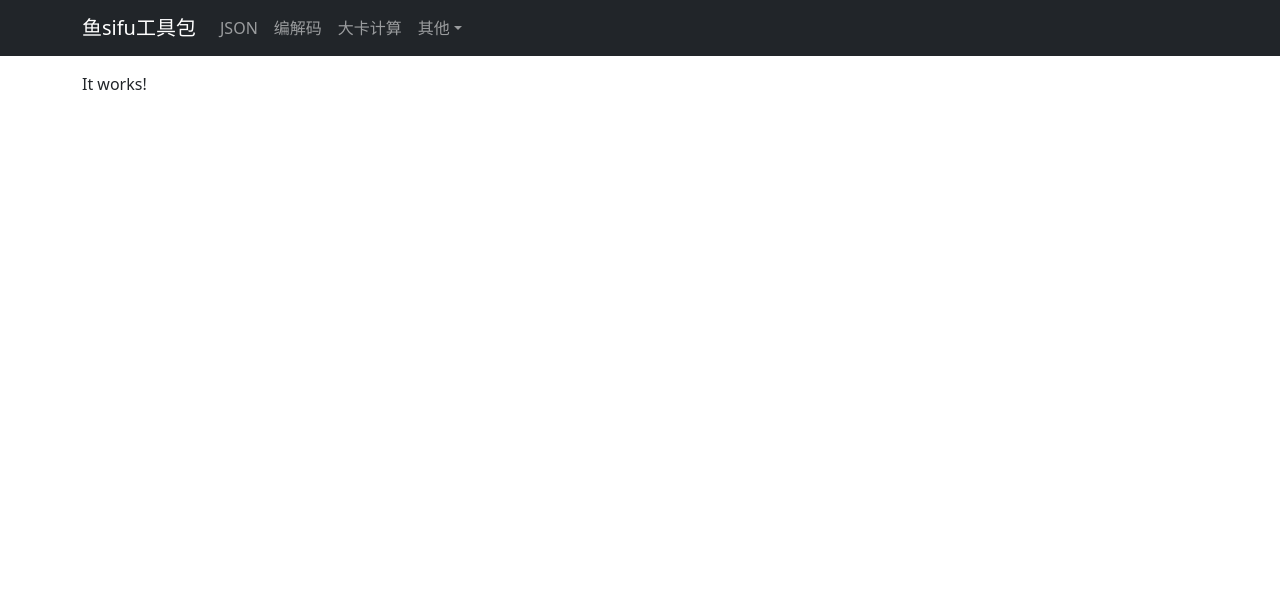
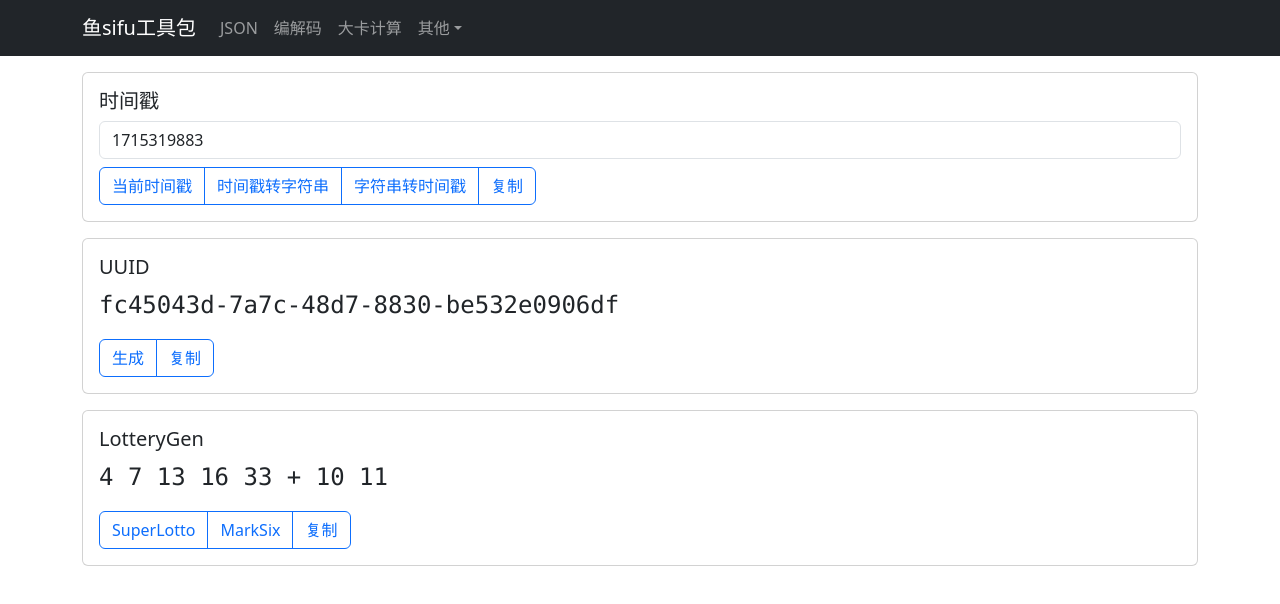
Before and after one commit to zjyl1994/my-web-tools, a React (Vite) app: page / in a window 1280 px wide. Shown: the top 604 px of the page. Built offline with nearby package versions, Linux system fonts and the light colour scheme.

Commit message:
add index tools

```diff
--- a/package.json
+++ b/package.json
@@ -11,18 +11,21 @@
   },
   "dependencies": {
     "@types/blueimp-md5": "^2.18.2",
+    "@types/uuid": "^9.0.8",
     "blueimp-md5": "^2.19.0",
     "bootstrap": "^5.3.3",
     "js-base64": "^3.7.7",
     "js-sha1": "^0.7.0",
     "lossless-json": "^4.0.1",
+    "module-alias": "^2.2.3",
     "react": "^18.2.0",
     "react-bootstrap": "^2.10.2",
     "react-dom": "^18.2.0",
     "react-error-boundary": "^4.0.13",
     "react-router": "^6.23.0",
     "react-router-bootstrap": "^0.26.2",
-    "react-router-dom": "^6.23.0"
+    "react-router-dom": "^6.23.0",
+    "uuid": "^9.0.1"
   },
   "devDependencies": {
     "@types/react": "^18.2.66",
--- /dev/null
+++ b/src/compoments/lotterygen.tsx
@@ -0,0 +1,47 @@
+import { useState } from 'react';
+
+import Button from 'react-bootstrap/Button';
+import ButtonGroup from 'react-bootstrap/ButtonGroup';
+import Card from 'react-bootstrap/Card';
+
+function getRandomNumbers(maxNumber: number, numberCount: number): number[] {
+    const numbers: number[] = [];
+    while (numbers.length < numberCount) {
+        const randomNumber = Math.floor(Math.random() * maxNumber) + 1;
+        if (!numbers.includes(randomNumber)) {
+            numbers.push(randomNumber);
+        }
+    }
+    return numbers.sort((a, b) => a - b);
+}
+
+const superLottoGen = () => {
+    return getRandomNumbers(35, 5).join(' ') + ' + ' + getRandomNumbers(12, 2).join(' ')
+}
+
+const markSixGen = () => {
+    return getRandomNumbers(49, 6).join(' + ');
+}
+
+const LotteryGen: React.FC = () => {
+    const [inputValue, setInputValue] = useState(superLottoGen());
+
+    const handleGenButton = (action: Function) => () => setInputValue(action());
+    const doCopy = () => navigator.clipboard.writeText(inputValue).catch(err => console.error(err));
+
+    return (
+        <Card className="mt-3">
+            <Card.Body>
+                <Card.Title>LotteryGen</Card.Title>
+                <Card.Text className="font-monospace fs-4">{inputValue}</Card.Text>
+                <ButtonGroup>
+                    <Button variant="outline-primary" onClick={handleGenButton(superLottoGen)}>SuperLotto</Button>
+                    <Button variant="outline-primary" onClick={handleGenButton(markSixGen)}>MarkSix</Button>
+                    <Button variant="outline-primary" onClick={doCopy}>复制</Button>
+                </ButtonGroup>
+            </Card.Body>
+        </Card>
+    )
+}
+
+export default LotteryGen
--- /dev/null
+++ b/src/compoments/timeconv.tsx
@@ -0,0 +1,53 @@
+import { useState } from 'react';
+
+import Button from 'react-bootstrap/Button';
+import ButtonGroup from 'react-bootstrap/ButtonGroup';
+import Card from 'react-bootstrap/Card';
+import Form from 'react-bootstrap/Form';
+
+function timestamp2str(ts: string) {
+    let pad2 = (num: number) => num < 10 ? '0' + num : num;
+    let date = new Date(Number(ts) * 1000);
+    let year = date.getFullYear();
+    let month = pad2(date.getMonth() + 1);
+    let day = pad2(date.getDate());
+    let hour = pad2(date.getHours());
+    let minute = pad2(date.getMinutes());
+    let second = pad2(date.getSeconds());
+    return year + '-' + month + '-' + day + ' ' + hour + ':' + minute + ':' + second;
+}
+
+const TimeConv: React.FC = () => {
+    const nowTs = () => Math.floor(Date.now() / 1000).toString();
+
+    const [inputValue, setInputValue] = useState(nowTs());
+
+    const handleChange = (event: React.ChangeEvent<HTMLInputElement>) => setInputValue(event.target.value);
+    const doCopy = () => navigator.clipboard.writeText(inputValue).catch(err => console.error(err));
+
+    const currentTimestamp = () => setInputValue(nowTs());
+    const formTimestamp = () => setInputValue(timestamp2str(inputValue));
+    const toTimestamp = () => {
+        let parsedDate = new Date(inputValue.replace(/-/g, '/'));
+        let timestamp = ~~(parsedDate.getTime() / 1e3);
+        setInputValue(timestamp.toString());
+    }
+    return (
+        <Card className="mt-3">
+            <Card.Body>
+                <Card.Title>时间戳</Card.Title>
+                <Card.Text className="my-2">
+                    <Form.Control value={inputValue} onChange={handleChange} />
+                </Card.Text>
+                <ButtonGroup>
+                    <Button variant="outline-primary" onClick={currentTimestamp}>当前时间戳</Button>
+                    <Button variant="outline-primary" onClick={formTimestamp}>时间戳转字符串</Button>
+                    <Button variant="outline-primary" onClick={toTimestamp}>字符串转时间戳</Button>
+                    <Button variant="outline-primary" onClick={doCopy}>复制</Button>
+                </ButtonGroup>
+            </Card.Body>
+        </Card>
+    )
+}
+
+export default TimeConv
--- /dev/null
+++ b/src/compoments/uuidgen.tsx
@@ -0,0 +1,29 @@
+import { useState } from 'react';
+
+import Button from 'react-bootstrap/Button';
+import ButtonGroup from 'react-bootstrap/ButtonGroup';
+import Card from 'react-bootstrap/Card';
+
+import { v4 as uuid } from 'uuid';
+
+const UUID: React.FC = () => {
+    const [inputValue, setInputValue] = useState(uuid());
+
+    const handleGenButton = () => setInputValue(uuid());
+    const doCopy = () => navigator.clipboard.writeText(inputValue).catch(err => console.error(err));
+
+    return (
+        <Card className="mt-3">
+            <Card.Body>
+                <Card.Title>UUID</Card.Title>
+                <Card.Text className="font-monospace fs-4">{inputValue}</Card.Text>
+                <ButtonGroup>
+                    <Button variant="outline-primary" onClick={handleGenButton}>生成</Button>
+                    <Button variant="outline-primary" onClick={doCopy}>复制</Button>
+                </ButtonGroup>
+            </Card.Body>
+        </Card>
+    )
+}
+
+export default UUID
--- a/src/pages/index.tsx
+++ b/src/pages/index.tsx
@@ -1,8 +1,13 @@
+import LotteryGen from '../compoments/lotterygen.tsx';
+import TimeConv from '../compoments/timeconv.tsx';
+import UUIDCard from '../compoments/uuidgen.tsx';
 
-const Render:React.FC = () =>  {
+const Render: React.FC = () => {
   return (
     <>
-      <p>It works!</p>
+      <TimeConv />
+      <UUIDCard />
+      <LotteryGen />
     </>
   )
 }
```
Also changed, not shown: tsconfig.json (+14 -6 lines), 1 other file (tests, documents, lock files or other folders).
